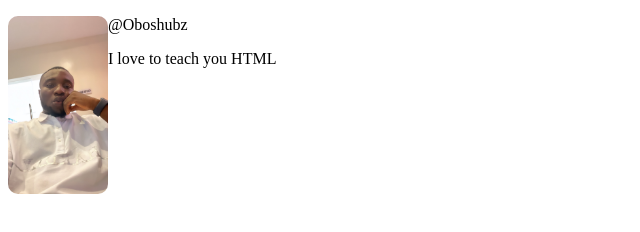
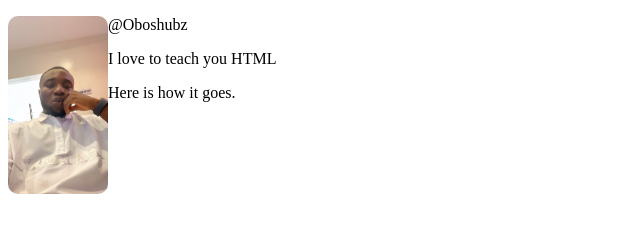
Before and after one commit to OlatomiwaOB/myFirstHtml, a plain HTML site: page Index.html in a window 1280 px wide. Shown: the whole page, without its empty margins (0-640 px from the left). Drawn offline with Linux system fonts and the light colour scheme.

Commit message:
james commit

```diff
--- a/Index.html
+++ b/Index.html
@@ -11,8 +11,13 @@
     </style>
   </head>
   <body>
+    <!-- Tomiwa's changes. -->
     <img src="images/oshubz.JPG" />
     <p>@Oboshubz</p>
     <p>I love to teach you HTML</p>
+    <div>
+        <!--James changes. -->
+        <p>Here is how it goes.</p>
+    </div>
   </body>
 </html>
```
